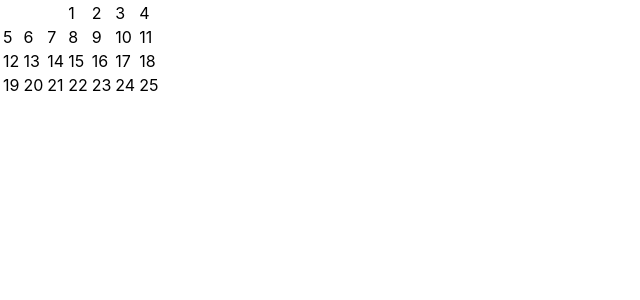
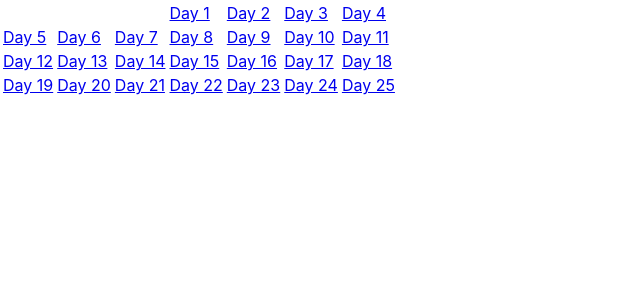
Before and after one commit to jclement/aoc, a React (Create React App) app in the folder frontend/: page /calendar in a window 1280 px wide. Shown: the top 300 px of the page, without its empty margins (0-640 px from the left). Built offline with nearby package versions, Linux system fonts and the light colour scheme.

Commit message:
Better routing, and somewhat of a 404 page

```diff
--- a/frontend/src/App.js
+++ b/frontend/src/App.js
@@ -2,7 +2,15 @@ import React from 'react';
 import './App.css';
 import Leaderboard from './Leaderboard';
 import { authenticationService } from './_services/authentication.service';
-import { Link } from 'react-router-dom';
+import Calendar from './Calendar';
+import DayQuestion from './DayQuestion';
+import {
+  BrowserRouter,
+  Link,
+  Routes,
+  Route
+  // Outlet
+} from 'react-router-dom';
 
 class AppComponent extends React.Component {
   constructor(props) {
@@ -45,6 +53,12 @@ class AppComponent extends React.Component {
   }
 }
 
-const App = () => (<AppComponent/>);
+const App = () => (<BrowserRouter>
+  <Routes>
+    <Route path="/" element={<AppComponent/>} />
+    <Route path="calendar" element={<Calendar/>} />
+    <Route path="calendar/:day" element={<DayQuestion/>} />
+  </Routes>
+</BrowserRouter>);
 
 export default App;
--- a/frontend/src/Calendar.js
+++ b/frontend/src/Calendar.js
@@ -1,9 +1,15 @@
 import React from 'react';
+import { Link } from 'react-router-dom';
 
 class CalDay extends React.Component {
-  render = () => (<td>
-    {(this.props.day < 1) ? ' ' : this.props.day}
-  </td>);
+  render = () => {
+    if (this.props.day < 1) { return (<td/>); }
+    return (<td>
+      <Link to={`/calendar/${this.props.day}`}>
+        {`Day ${this.props.day}`}
+      </Link>
+    </td>);
+  };
 }
 
 class CalWeek extends React.Component {
@@ -21,7 +27,7 @@ class CalWeek extends React.Component {
   }
 }
 
-class Calendar extends React.Component {
+class CalendarComponent extends React.Component {
   constructor(props) {
     super(props);
     this.state = {
@@ -45,4 +51,6 @@ class Calendar extends React.Component {
   }
 }
 
+const Calendar = () => (<CalendarComponent />);
+
 export default Calendar;
--- /dev/null
+++ b/frontend/src/DayQuestion.js
@@ -0,0 +1,23 @@
+import React from 'react';
+import FourOhFour from './FourOhFour';
+import {
+  // useHistory,
+  useParams
+} from 'react-router-dom';
+
+class DayComponent extends React.Component {
+  render = () => (<div>
+    <h1>Day {this.props.day}</h1>
+    <p>Placeholder question content.</p>
+  </div>);
+}
+
+const DayQuestion = () => {
+  const { day } = useParams();
+  const dayNum = parseInt(day, 10);
+  const isValidDate = !isNaN(dayNum) && dayNum > 0 && dayNum <= 25;
+
+  return isValidDate ? <DayComponent day={dayNum} /> : <FourOhFour/>;
+}
+
+export default DayQuestion;
--- /dev/null
+++ b/frontend/src/FourOhFour.js
@@ -0,0 +1,22 @@
+import React from 'react';
+
+class GoBack extends React.Component {
+  fnBack = () => window.history.back();
+
+  render = () => (<span className="clickable" onClick={this.fnBack}>
+    {this.props.children}
+  </span>);
+}
+
+class FourOhFourComponent extends React.Component {
+  render = () => (<div>
+    <p>What are you doing at '{window.location.href}'?</p>
+    <p>There's nothing here!</p>
+    <p>Go home!</p>
+    <p><GoBack>Going back</GoBack> works too.</p>
+  </div>)
+}
+
+const FourOhFour = () => (<FourOhFourComponent />);
+
+export default FourOhFour;
--- a/frontend/src/index.js
+++ b/frontend/src/index.js
@@ -2,26 +2,16 @@ import React from 'react';
 import ReactDOM from 'react-dom';
 import './index.css';
 import App from './App';
-import Calendar from './Calendar';
 import reportWebVitals from './reportWebVitals';
-import {
-  BrowserRouter,
-  Routes,
-  Route
-} from 'react-router-dom';
+
+// Despite all examples, nested routes don't fucking work.
 
 ReactDOM.render(
   <React.StrictMode>
-    <BrowserRouter>
-      <Routes>
-        <Route path="/" element={<App />} />
-        <Route path="calendar" element={<Calendar />} />
-      </Routes>
-    </BrowserRouter>
+    <App />
   </React.StrictMode>,
   document.getElementById('root')
 );
-
 
 // If you want to start measuring performance in your app, pass a function
 // to log results (for example: reportWebVitals(console.log))
```
